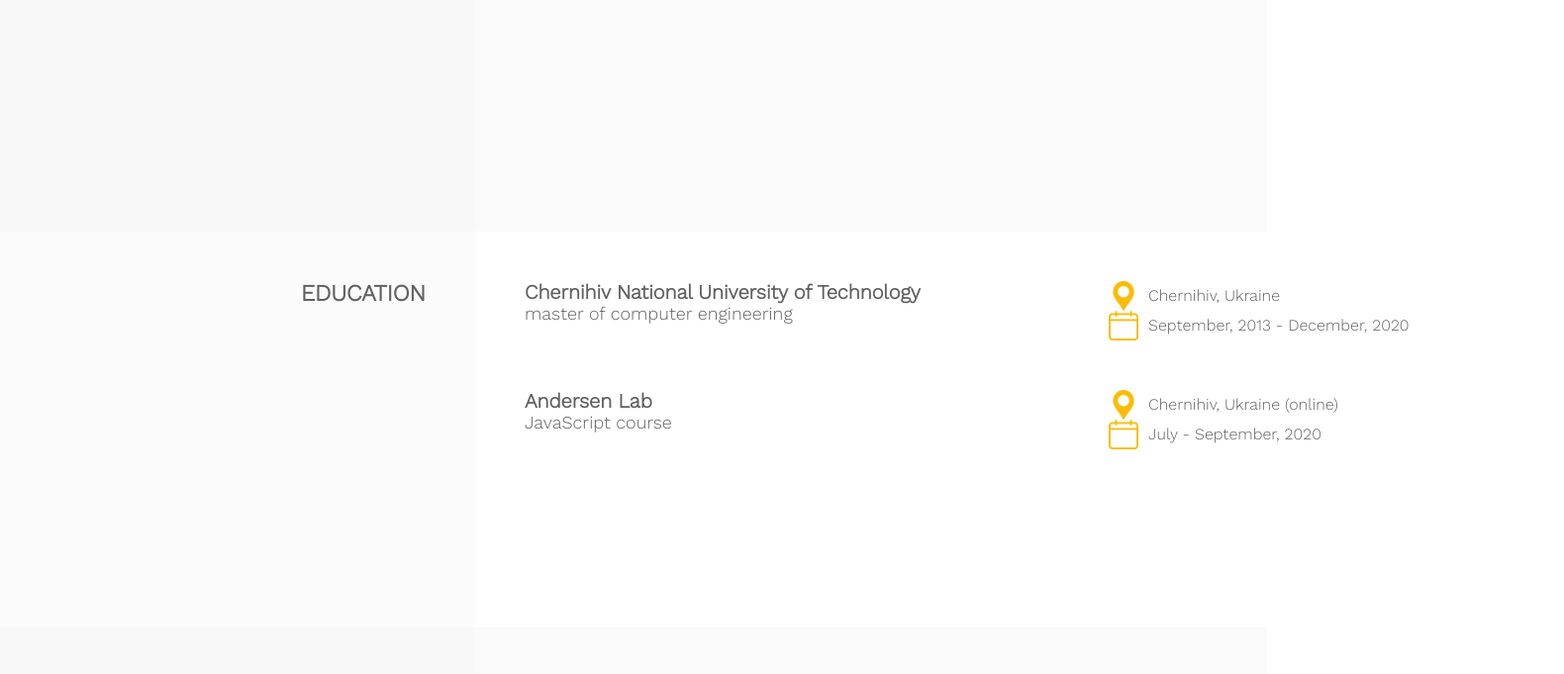
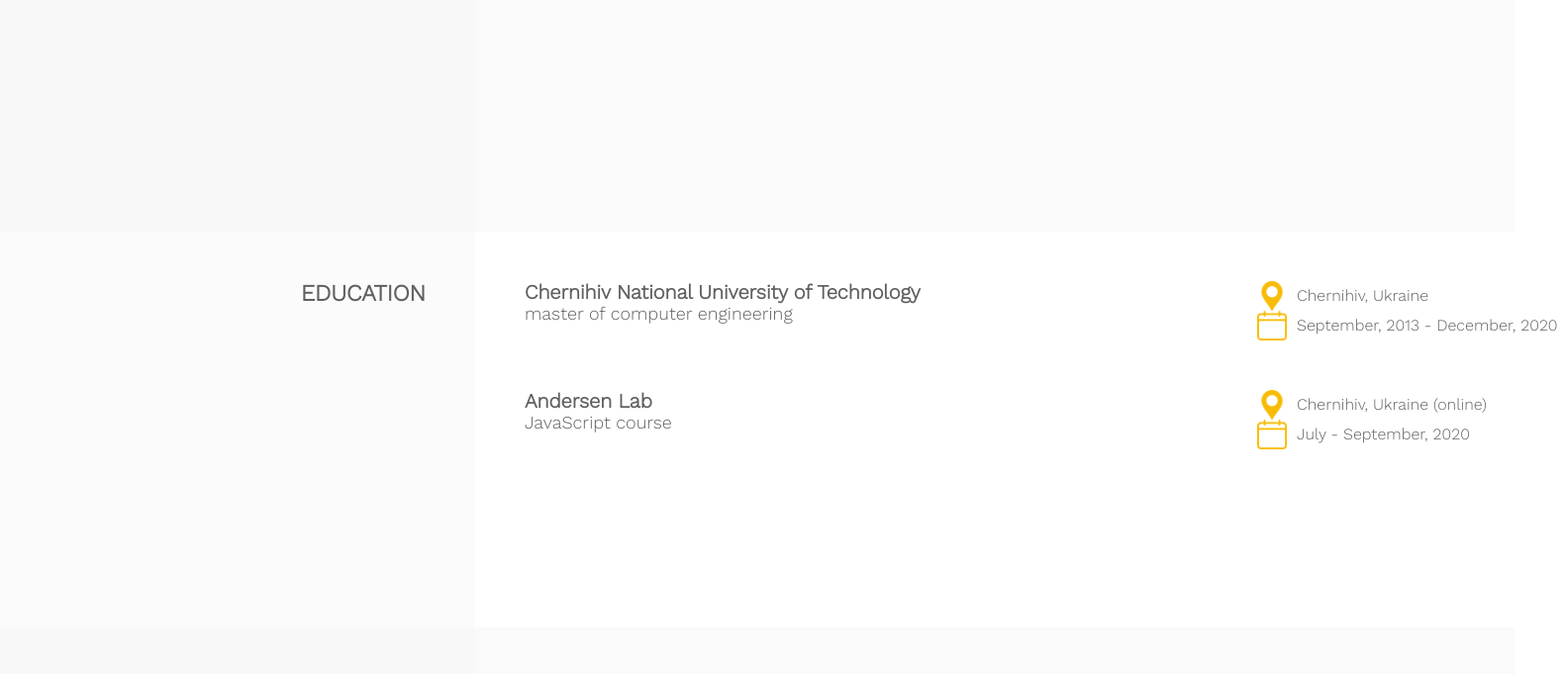
Before and after one commit to alonatovstukha/CV, a plain HTML site: page index.html in a window 1280 px wide. Shown: the part 766-1447 px from the top of the page at 99% size, 1580 px wide, since content can reach past the window. Drawn offline with nearby package versions, Linux system fonts and the light colour scheme.

Commit message:
slyle changed

```diff
--- a/css/style.css
+++ b/css/style.css
@@ -7,8 +7,6 @@
   background-color: #fbfbfb;
   width: 480px;
   min-width: 480px;
-
-  /* width: 35%; */
   height: 600px;
   display: flex;
   justify-content: center;
@@ -50,8 +48,6 @@
 }
 
 .who-links {
-  /* padding-left: 10px; */
-  /* width: 800px; */
   display: flex;
   justify-content: space-between;
   flex-wrap: wrap;
@@ -79,9 +75,7 @@
 .contacts {
   display: flex;
   justify-content: space-between;
-  /* padding-left: 10px; */
   padding-top: 50px;
-  /* width: 800px; */
 }
 
 .contacts-item {
@@ -103,7 +97,6 @@
 .left-part {
   width: 480px;
   min-width: 480px;
-  /* width: 35%; */
   height: 400px;
   display: flex;
   flex-direction: column;
@@ -132,8 +125,9 @@
   padding-top: 50px;
   display: flex;
   flex-direction: column;
-
   width: 1050px;
+  min-width: 1050px;
+  max-width: 1050px;
 }
 
 .about-me {
```
